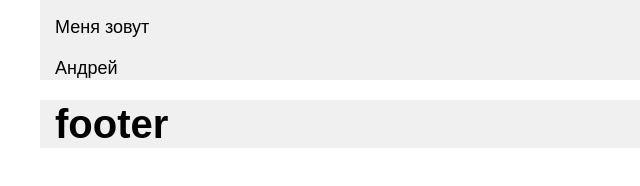
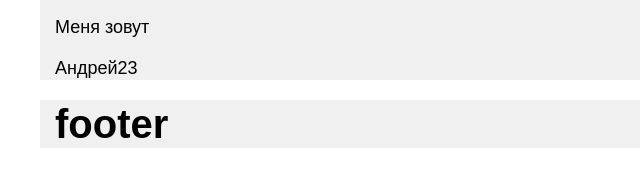
Before and after one commit to andriinezhyd/test2019, a website: page dev/index.pug in a window 1280 px wide. Shown: the part 136-322 px from the top of the page, 0-640 px from the left. Drawn offline with nearby package versions, Linux system fonts and the light colour scheme; files that its build step writes are made by us from their sources; files whose address does not match are found by name.

Commit message:
xaxaxa23

```diff
--- a/dev/index.pug
+++ b/dev/index.pug
@@ -6,7 +6,7 @@
 				h1 Нежид Андрей Михайлович
 				p Мне 32 года
 				p Меня зовут
-				p Андрей
+				p Андрей23
 
 				//-
 					input#cb_a(name="cb" type="radio" checked)
```
